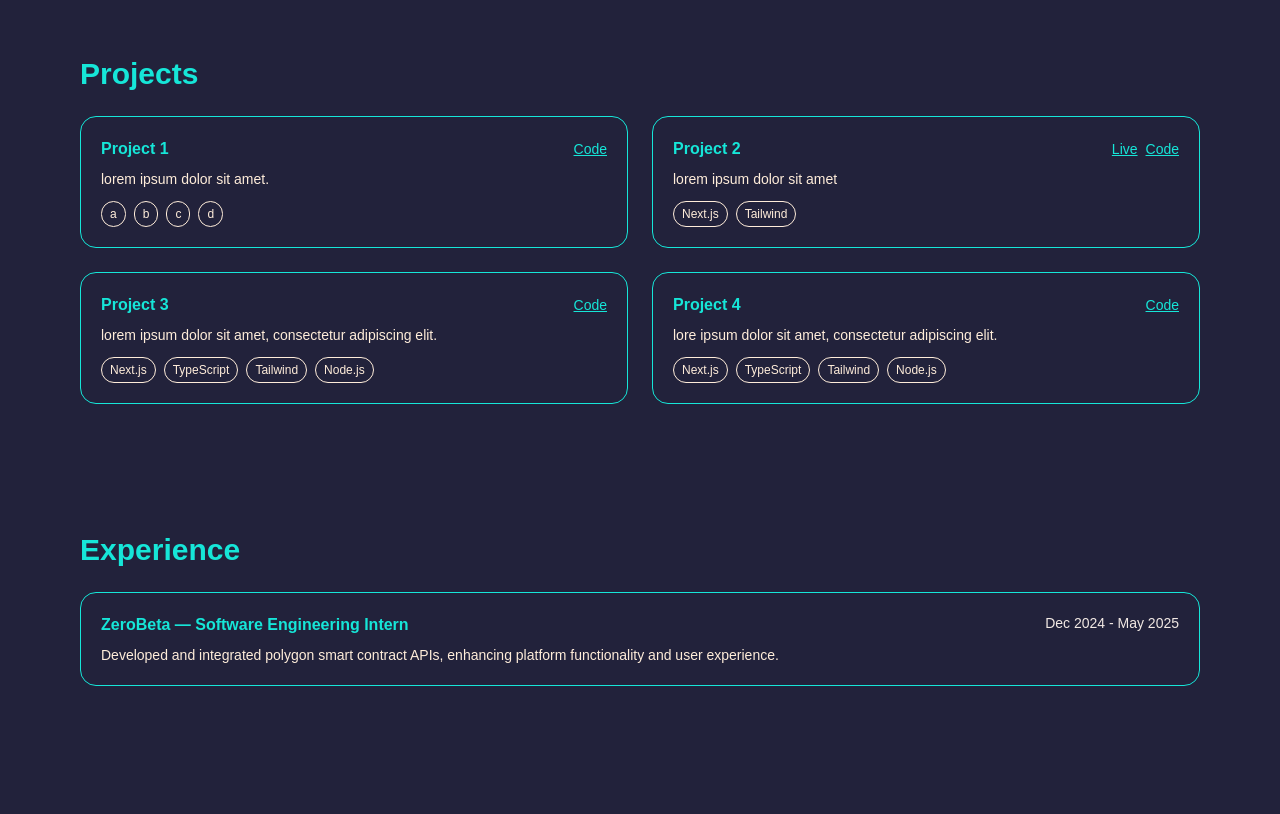
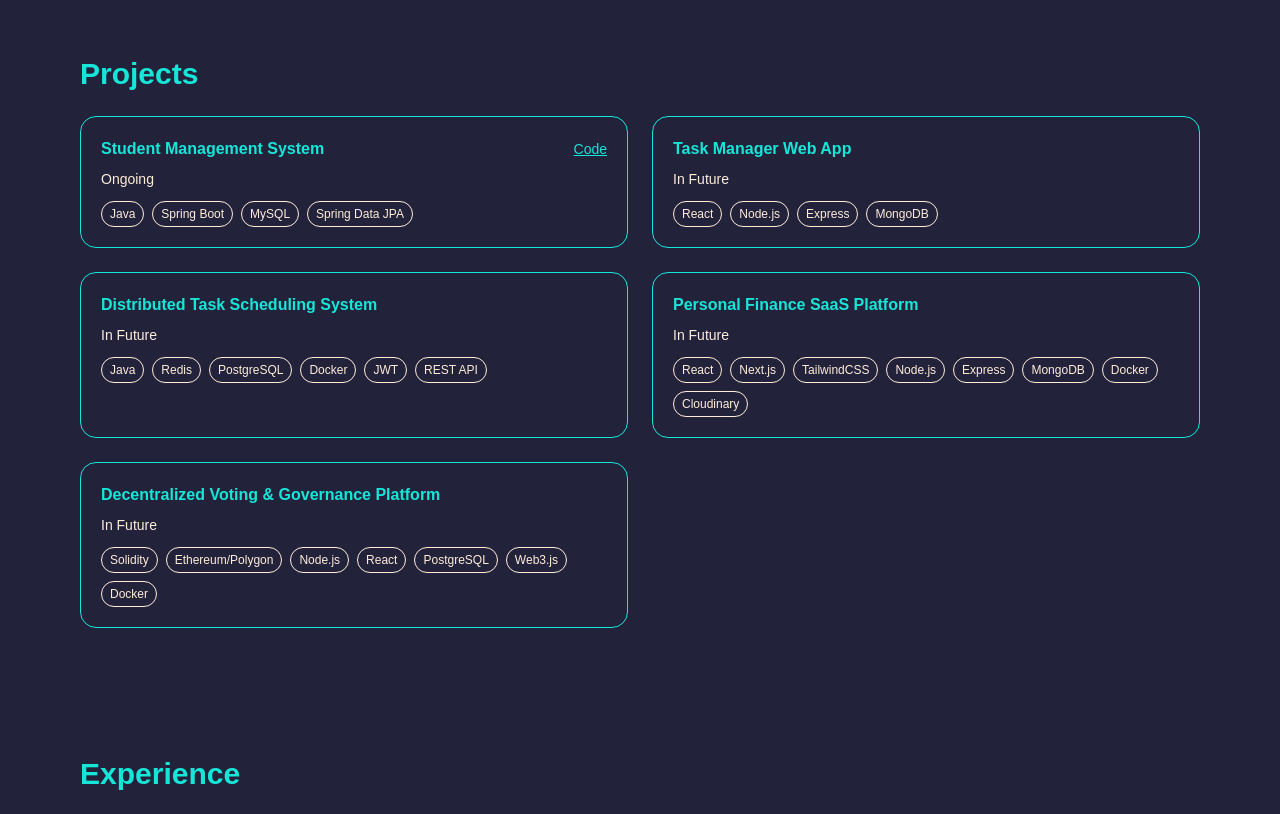
Before and after one commit to SivaNiroshan/portfolio, a Next.js app: page / in a window 1280 px wide. Shown: the part 760-1574 px from the top of the page. Built offline with nearby package versions, Linux system fonts and the light colour scheme.

Commit message:
project plan added

```diff
--- a/data/projects.ts
+++ b/data/projects.ts
@@ -8,32 +8,38 @@ export type Project = {
 
 export const projects: Project[] = [
   {
-    title: "Project 1",
+    title: "Student Management System",
     description:
-      "lorem ipsum dolor sit amet.",
-    tech: ["a", "b", "c", "d"],
+      "Ongoing",
+    tech: ["Java", "Spring Boot", "MySQL", "Spring Data JPA"],
     repo: "https://github.com/yourusername/polygon-dashboard",
   },
   {
-    title: "Project 2",
-    description: "lorem ipsum dolor sit amet",
-    tech: ["Next.js", "Tailwind"],
-    link: "https://niroshan",
-    repo: "https://github.com/yourusername/portfolio",
+    title: "Task Manager Web App",
+    description: "In Future",
+    tech: ["React", "Node.js", "Express", "MongoDB"],
+    repo: "",
   },
   {
-    title: "Project 3",
+    title: "Distributed Task Scheduling System",
     description:
-      "lorem ipsum dolor sit amet, consectetur adipiscing elit.",
-    tech: ["Next.js", "TypeScript", "Tailwind", "Node.js"],
-    repo: "https://github.com/yourusername/polygon-dashboar",
+      "In Future",
+    tech: ["Java", "Redis", "PostgreSQL", "Docker", "JWT", "REST API"],
+    repo: "",
   },
   {
-    title: "Project 4",
+    title: "Personal Finance SaaS Platform",
     description:
-      "lore ipsum dolor sit amet, consectetur adipiscing elit.",
-    tech: ["Next.js", "TypeScript", "Tailwind", "Node.js"],
-    repo: "https://github.com/yourusername/polygon-dashboar",
+      "In Future",
+    tech: ["React", "Next.js", "TailwindCSS", "Node.js", "Express", "MongoDB", "Docker", "Cloudinary"],
+    repo: "",
+  },
+  {
+    title: "Decentralized Voting & Governance Platform",
+    description:
+      "In Future",
+    tech: ["Solidity", "Ethereum/Polygon", "Node.js", "React", "PostgreSQL", "Web3.js", "Docker"],
+    repo: "",
   },
 
 ];
```
